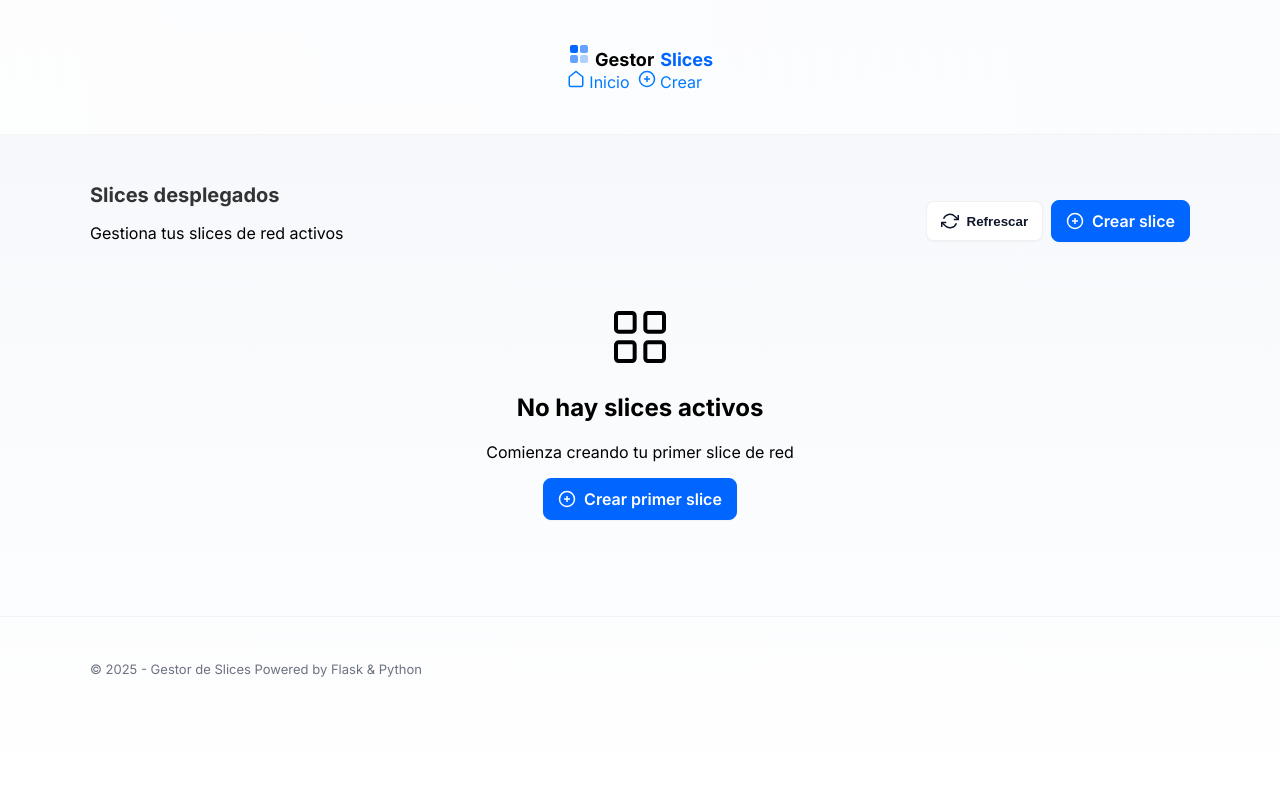
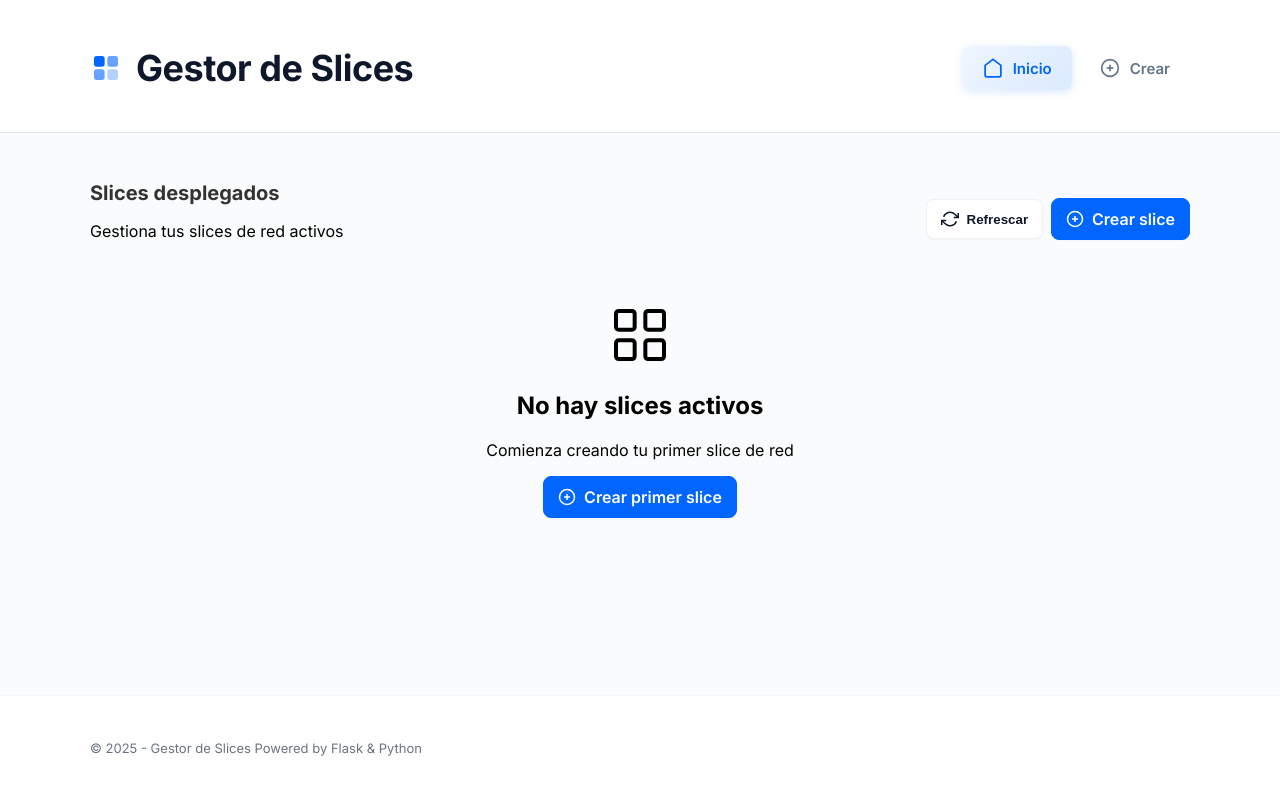
Before and after one commit to alegom05/CLOUD_ALEJANDRO, a Flask app: page / in a window 1280 px wide. Run offline with Flask 3, Linux system fonts and the light colour scheme.

Commit message:
Segunda version de la GUI, con pestañas en la parte superior

```diff
--- a/slice_manager_flask/static/style.css
+++ b/slice_manager_flask/static/style.css
@@ -81,11 +81,122 @@ a:hover {
 .logo .accent { color:#0066ff; margin-left:6px; }
 .nav-actions { display:flex; gap:8px; }
 
+/* App Header */
+.app-header {
+  background: white;
+  padding: 18px 0 14px;
+  border-bottom: 1px solid #e2e8f0;
+}
+
+.header-container {
+  display: flex;
+  justify-content: space-between;
+  align-items: center;
+}
+
+.app-title {
+  margin: 0;
+  font-size: 36px;
+  font-weight: 700;
+  display: flex;
+  align-items: center;
+  gap: 14px;
+  color: #0f172a;
+  letter-spacing: -0.5px;
+}
+
+.app-title svg {
+  flex-shrink: 0;
+}
+
+/* Header Navigation */
+.header-nav {
+  display: flex;
+  gap: 8px;
+}
+
+.header-tab {
+  display: flex;
+  align-items: center;
+  gap: 10px;
+  padding: 12px 20px;
+  color: #64748b;
+  text-decoration: none;
+  font-weight: 600;
+  font-size: 15px;
+  border-radius: 8px;
+  transition: all 0.25s ease;
+  background: transparent;
+}
+
+.header-tab:hover {
+  color: #0066ff;
+  background: #f1f5f9;
+  text-decoration: none;
+}
+
+.header-tab.active {
+  color: #0066ff;
+  background: linear-gradient(135deg, #eff6ff 0%, #dbeafe 100%);
+  box-shadow: 0 2px 8px rgba(0, 102, 255, 0.15);
+}
+
+.header-tab svg {
+  width: 20px;
+  height: 20px;
+  transition: transform 0.25s ease;
+  flex-shrink: 0;
+}
+
+.header-tab:hover svg {
+  transform: scale(1.1);
+}
+
+.header-tab.active svg {
+  transform: scale(1.05);
+}
+
+/* App Body Layout */
+.app-body {
+  display: flex;
+  min-height: calc(100vh - 140px);
+}
+
+/* Sidebar - Remove */
+.sidebar {
+  display: none;
+}
+
+/* Main Content Area */
+.main-content {
+  flex: 1;
+  background: #fafbfc;
+  overflow-y: auto;
+  width: 100%;
+}
+
+.main-content > .container {
+  padding: 20px;
+}
+
 .main { padding: 20px 0 40px; }
-.footer { padding:16px 0; color:#6b7280; font-size:13px; border-top:1px solid rgba(16,24,40,0.04); background:transparent; }
+.footer {
+  padding:16px 0;
+  color:#6b7280;
+  font-size:13px;
+  border-top:1px solid rgba(16,24,40,0.04);
+  background:white;
+  margin-top: auto;
+}
 
 .page-header { display:flex; justify-content:space-between; align-items:center; margin-bottom:18px; gap:12px; }
 .page-header h1 { margin:0; font-size:20px; }
+
+.app-shell {
+  display: flex;
+  flex-direction: column;
+  min-height: 100vh;
+}
 
 .empty-state { text-align:center; padding:28px; }
 
@@ -105,10 +216,10 @@ a:hover {
   display: grid;
   grid-template-columns: 320px 1fr;
   gap: 20px;
-  height: calc(100vh - 160px);
-  max-width: 1400px;
-  margin: 0 auto;
-  padding: 0 20px;
+  height: calc(100vh - 180px);
+  max-width: 100%;
+  margin: 0;
+  padding: 0;
 }
 
 /* Panel izquierdo */
--- a/slice_manager_flask/templates/base.html
+++ b/slice_manager_flask/templates/base.html
@@ -9,37 +9,37 @@
 </head>
 <body>
   <div class="app-shell">
-    <nav class="topbar">
-      <div class="container topbar-container">
-        <div class="logo">
-          <svg width="24" height="24" viewBox="0 0 24 24" fill="none" xmlns="http://www.w3.org/2000/svg">
+    <header class="app-header">
+      <div class="container header-container">
+        <h1 class="app-title">
+          <svg width="32" height="32" viewBox="0 0 24 24" fill="none" xmlns="http://www.w3.org/2000/svg">
             <rect x="3" y="3" width="8" height="8" rx="2" fill="#0066ff"/>
             <rect x="13" y="3" width="8" height="8" rx="2" fill="#0066ff" opacity="0.6"/>
             <rect x="3" y="13" width="8" height="8" rx="2" fill="#0066ff" opacity="0.6"/>
             <rect x="13" y="13" width="8" height="8" rx="2" fill="#0066ff" opacity="0.3"/>
           </svg>
-          <span>Gestor<span class="accent">Slices</span></span>
-        </div>
-        <div class="nav-actions">
-          <a class="nav-btn {% if request.endpoint == 'index' %}active{% endif %}" href="{{ url_for('index') }}">
-            <svg width="18" height="18" viewBox="0 0 24 24" fill="none" stroke="currentColor" stroke-width="2">
+          Gestor de Slices
+        </h1>
+        <nav class="header-nav">
+          <a class="header-tab {% if request.endpoint == 'index' %}active{% endif %}" href="{{ url_for('index') }}">
+            <svg width="20" height="20" viewBox="0 0 24 24" fill="none" stroke="currentColor" stroke-width="2">
               <path d="M3 9l9-7 9 7v11a2 2 0 0 1-2 2H5a2 2 0 0 1-2-2z"></path>
             </svg>
-            Inicio
+            <span>Inicio</span>
           </a>
-          <a class="nav-btn {% if request.endpoint == 'create_slice' %}active{% endif %}" href="{{ url_for('create_slice') }}">
-            <svg width="18" height="18" viewBox="0 0 24 24" fill="none" stroke="currentColor" stroke-width="2">
+          <a class="header-tab {% if request.endpoint == 'create_slice' %}active{% endif %}" href="{{ url_for('create_slice') }}">
+            <svg width="20" height="20" viewBox="0 0 24 24" fill="none" stroke="currentColor" stroke-width="2">
               <circle cx="12" cy="12" r="10"></circle>
               <line x1="12" y1="8" x2="12" y2="16"></line>
               <line x1="8" y1="12" x2="16" y2="12"></line>
             </svg>
-            Crear
+            <span>Crear</span>
           </a>
-        </div>
+        </nav>
       </div>
-    </nav>
+    </header>
 
-    <main class="main">
+    <main class="main-content">
       <div class="container">
         {% with messages = get_flashed_messages() %}
           {% if messages %}
```
